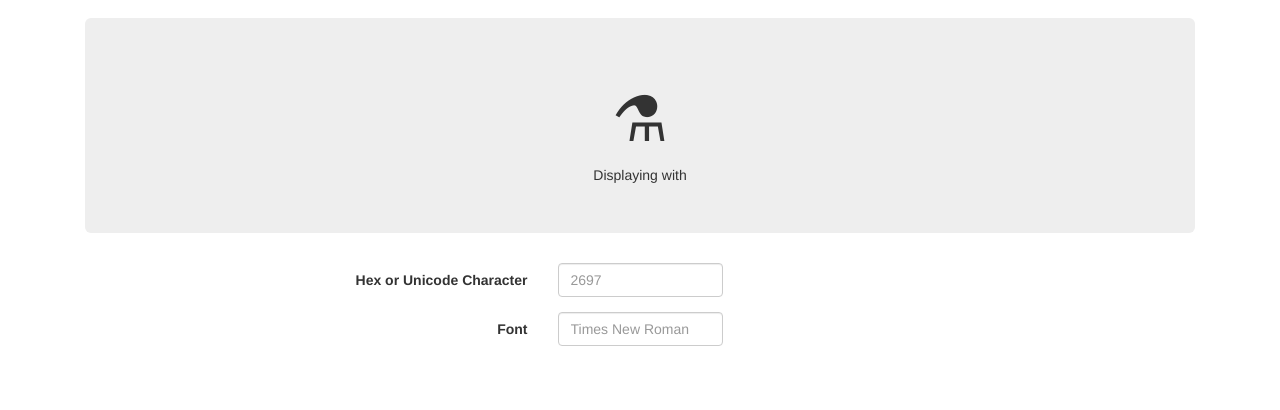
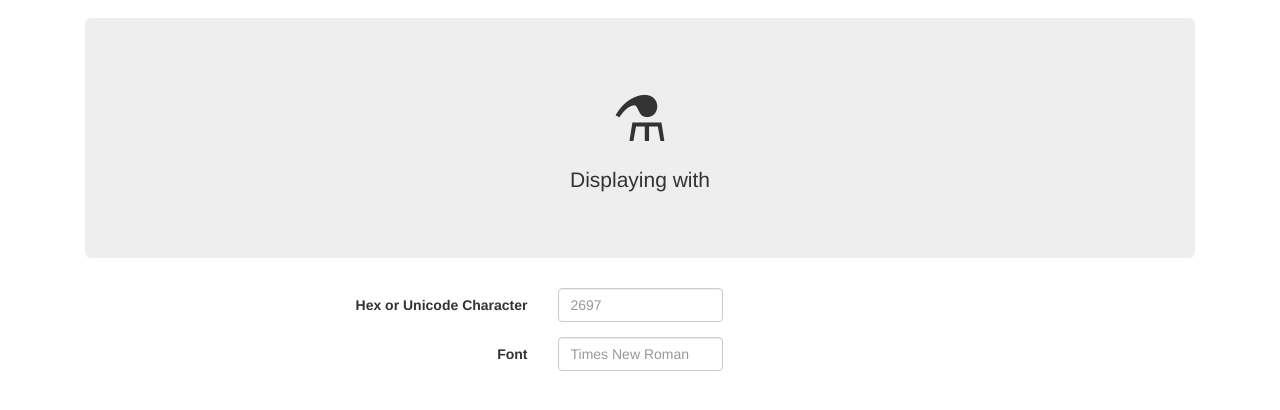
Before and after one commit to charlesguse/UnicodeViewer, a plain HTML site: page UnicodeViewer/UnicodeViewer/Index.html in a window 1280 px wide. Shown: the part 102-512 px from the top of the page. Drawn offline with Linux system fonts and the light colour scheme.

Commit message:
Added a paragraph tag to make the text look better

```diff
--- a/UnicodeViewer/UnicodeViewer/Index.html
+++ b/UnicodeViewer/UnicodeViewer/Index.html
@@ -36,7 +36,7 @@
             <div class="col-lg-12 text-center">
                 <div class="jumbotron">
                     <h1 id="characterDisplay" class="selectable"></h1>
-                    <div>Displaying with <span id="fontDisplay"></span></div>
+                    <div><p>Displaying with <span id="fontDisplay"></span></p></div>
                 </div>
                 <form class="form-horizontal">
                     <fieldset>
```
